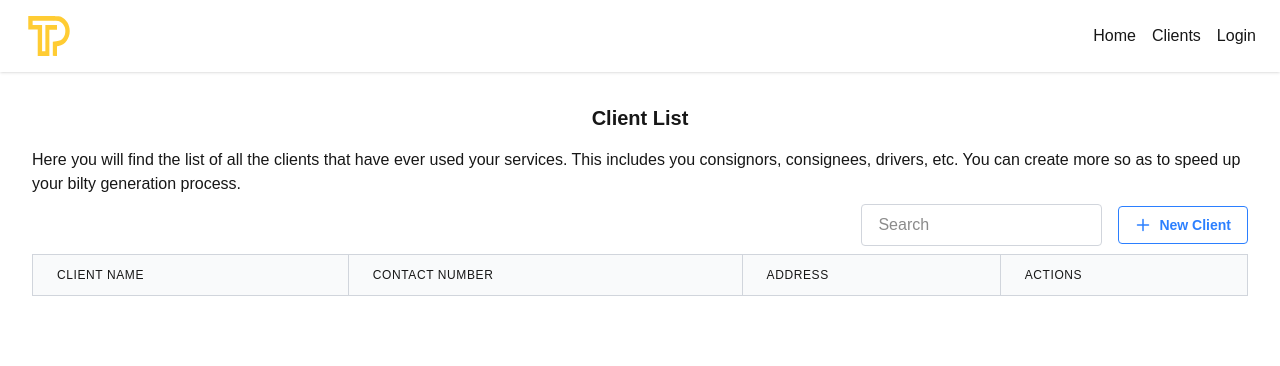
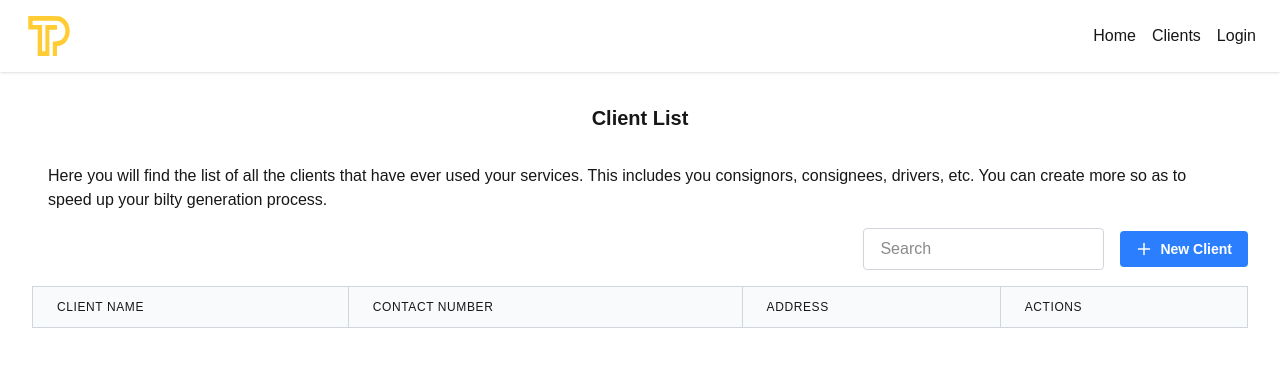
Before and after one commit to this-is-pankaj/truckspoint, a Next.js app: page /clients in a window 1280 px wide. Shown: the top 366 px of the page. Built offline with nearby package versions, Linux system fonts and the light colour scheme.

Commit message:
- spacing fixed for the clients page

```diff
--- a/src/app/clients/page.tsx
+++ b/src/app/clients/page.tsx
@@ -4,12 +4,12 @@ import { PiPlusBold } from "react-icons/pi";
 
 const clients = () => {
   return (
-    <div className="flex flex-col gap-4">
+    <div className="flex flex-col gap-8">
       <h2 className="text-xl font-bold text-center">Client List</h2>
-      <div className="flex flex-col gap-2">
-        <p>Here you will find the list of all the clients that have ever used your services. This includes you consignors, consignees, drivers, etc. You can create more so as to speed up your bilty generation process.</p>
+      <div className="flex flex-col gap-4">
+        <p className="px-4">Here you will find the list of all the clients that have ever used your services. This includes you consignors, consignees, drivers, etc. You can create more so as to speed up your bilty generation process.</p>
         <div className="flex flex-row-reverse gap-4 items-center">
-          <Button variant="outline" text="sm" >
+          <Button variant="primary" text="sm" >
             <div className="flex gap-2 items-center">
               <PiPlusBold size={16} /> New Client
             </div>
```
